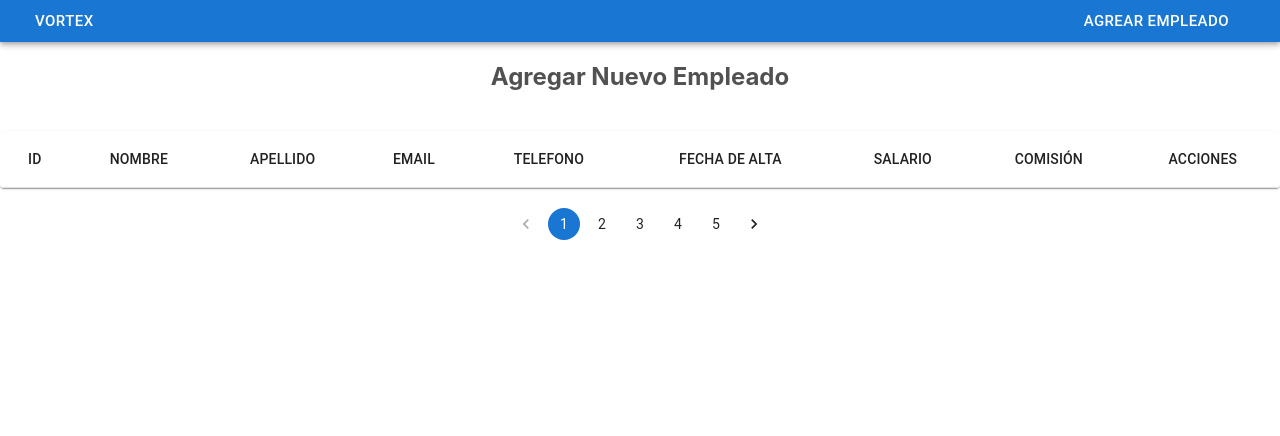
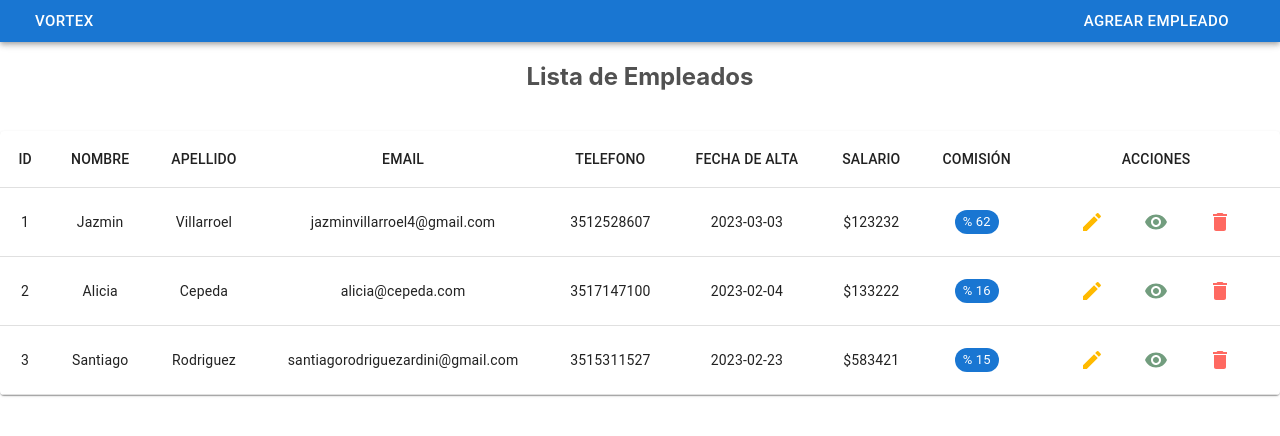
Before and after one commit to SantiagoRodriguez10/proyecto-vortex-1, a React (Create React App) app: page / in a window 1280 px wide. Shown: the top 436 px of the page. Built offline with nearby package versions, Linux system fonts and the light colour scheme; data requests are answered from the project's data file.

Commit message:
Proyecto Terminado

```diff
--- a/db.json
+++ b/db.json
@@ -1,3 +1,34 @@
 {
-  "employees": []
+  "employees": [
+    {
+      "nombre": "Jazmin",
+      "apellido": "Villarroel",
+      "email": "jazminvillarroel4@gmail.com",
+      "telefono": 3512528607,
+      "fechaAlta": "2023-03-03",
+      "salario": 123232,
+      "comision": 62,
+      "id": 1
+    },
+    {
+      "nombre": "Alicia",
+      "apellido": "Cepeda",
+      "email": "alicia@cepeda.com",
+      "telefono": 3517147100,
+      "fechaAlta": "2023-02-04",
+      "salario": 133222,
+      "comision": 16,
+      "id": 2
+    },
+    {
+      "nombre": "Santiago",
+      "apellido": "Rodriguez",
+      "email": "santiagorodriguezardini@gmail.com",
+      "telefono": 3515311527,
+      "fechaAlta": "2023-02-23",
+      "salario": 583421,
+      "comision": 15,
+      "id": 3
+    }
+  ]
 }
--- /dev/null
+++ b/src/actions/alertaAction.js
@@ -0,0 +1,26 @@
+import {
+    MOSTRAR_ALERTA,
+    OCULTAR_ALERTA
+} from '../types'
+
+//Muestra alerta
+export function mostrarAlerta(alerta) {
+    return (dispatch) => {
+        dispatch(crearAlerta(alerta))
+    }
+}
+const crearAlerta = alerta => ({
+    type: MOSTRAR_ALERTA,
+    payload: alerta
+})
+
+//Ocultar la alerta
+export function ocultarAlertaAction() {
+    return (dispatch) => {
+        dispatch(ocultarAlerta())
+    }
+}
+
+const ocultarAlerta = () => ({
+    type: OCULTAR_ALERTA
+})
--- a/src/components/Empleados.js
+++ b/src/components/Empleados.js
@@ -16,12 +16,12 @@ import Swal from 'sweetalert2';
 import { useSelector, useDispatch } from 'react-redux';
 import { useNavigate } from 'react-router-dom';
 import { obtenerEmpleadosAction, borrarEmpleadoAction, obtenerEmpleadoEditar } from '../actions/empleadoActions';
-import DetalleEmpleado from './DetalleEmpleado';
+
 
 function Empleados({empleado}) {
 
   const dispatch = useDispatch()
-  const navigate = useNavigate()//Habilitar history para redirección
+  const navigate = useNavigate()
 
   useEffect(()=> {
 
@@ -34,6 +34,7 @@ function Empleados({empleado}) {
   //Obtener el State
   const empleados = useSelector( state => state.empleados.empleados )
   const error = useSelector(state => state.empleados.error)
+  console.log('empleados: ', empleados);
 
   //Funcion que redirige de forma programada
   const redireccionarEdicion = empleado => {
@@ -76,13 +77,12 @@ const redireccionarDetalle = empleado => {
     <>
       <div style={{ display: 'flex', justifyContent: 'center' }}>
       <h2 className='text-center mb-4 font-weight-bold' style={{ color: "#515151" }}>
-            Agregar Nuevo Empleado
+            Lista de Empleados
       </h2>
       </div>
           <>
           <br></br>
         <div style={{ display: 'flex', justifyContent: 'center'  }}>
-
         <TableContainer component={Paper}>
               <Table>
                 <TableHead>
@@ -99,14 +99,15 @@ const redireccionarDetalle = empleado => {
                   </TableRow>
                 </TableHead>
                 <TableBody>
-                {empleados.lenght === [] ?
+                {empleados.length === 0 ?
                 <div style={{ display: 'flex', justifyContent: 'center' }}>
+                  <Stack sx={{ width: '100%' }} spacing={2}>
                   <Alert severity="error">
-                    <AlertTitle>Error</AlertTitle>
-                    No hay ningún empleado — <strong>Agregá uno!</strong>
+                    No hay ningún empleado — <strong> Agrega uno!</strong>
                   </Alert>
+                  </Stack>
                 </div>
-                  : (
+                : (
                   empleados.map((row) => (
                     <TableRow
                       key={row.id}
@@ -167,22 +168,15 @@ const redireccionarDetalle = empleado => {
                       </TableCell>
 
                     </TableRow>
-                        ))
-                  )}
+                ))
+              )}
                 </TableBody>
               </Table>
             </TableContainer>
         </div>
-
-        <br></br>
-        <div style={{ display: 'flex', justifyContent: 'center' }}>
-        <Stack spacing={2}>
-          <Pagination count={5} defaultPage={1} color="primary" />
-        </Stack>
-        </div>
-        <br></br>
     </>
     </>
+
   )
 }
 
--- a/src/components/NuevoEmpleado.js
+++ b/src/components/NuevoEmpleado.js
@@ -19,6 +19,7 @@ import CancelIcon from '@mui/icons-material/Cancel';
 
 //Actions de Redux
 import { crearNuevoEmpleadoAction } from '../actions/empleadoActions.js'
+import { mostrarAlerta } from '../actions/alertaAction.js';
 
 const Alert = React.forwardRef(function Alert(props, ref) {
   return <MuiAlert elevation={6} ref={ref} variant="filled" {...props} />;
@@ -43,7 +44,7 @@ function NuevoEmpleado() {
   //Accedo al state del store con useSelector
   const cargando = useSelector(state => state.empleados.loading)
   const error = useSelector(state => state.empleados.error)
-
+  const alerta = useSelector(state => state.alerta.alerta)
   const [open, setOpen] = React.useState(false);
 
   const handleClick = () => {
@@ -74,6 +75,12 @@ function NuevoEmpleado() {
           salario === 0 ||
           comision === 0
           ){
+
+            const alerta = {
+              classes: 'alert alert-danger text-center text-uppercase p3'
+            }
+            dispatch(mostrarAlerta(alerta))
+
             return
           }
       //Si no hay errores
@@ -110,6 +117,11 @@ function NuevoEmpleado() {
           </h2>
           </div>
           <br></br>
+          {alerta ? <p className={alerta.classes}>
+          <Stack sx={{ width: '100%' }} spacing={2}>
+          <Alert severity="warning"> Cuidado! — Todos los campos son obligatorios</Alert>
+          </Stack>
+          </p> : null}
           <form onSubmit={submitNuevoEmpleado}>
           <Box sx={{ flexGrow: 1 }}>
             <Grid container spacing={2} sx={{ justifyContent: 'space-between' }}>
--- /dev/null
+++ b/src/reducers/alertaReducer.js
@@ -0,0 +1,26 @@
+import {
+    MOSTRAR_ALERTA,
+    OCULTAR_ALERTA
+} from '../types'
+
+//Cada Reducer tiene su propio State
+const initialState = {
+    alerta: null
+}
+
+export default function( state = initialState, action ) {
+    switch(action.type) {
+        case MOSTRAR_ALERTA:
+            return{
+                ...state,
+                alerta: action.payload
+            }
+        case OCULTAR_ALERTA:
+            return{
+                ...state,
+                alerta: null
+            }
+        default:
+            return state
+    }
+}
--- a/src/reducers/index.js
+++ b/src/reducers/index.js
@@ -1,6 +1,8 @@
 import { combineReducers } from "redux";
 import empleadosReducer from "./empleadosReducer";
+import alertaReducer from "./alertaReducer";
 
 export default combineReducers({
-    empleados : empleadosReducer
+    empleados : empleadosReducer,
+    alerta: alertaReducer
 })
--- a/src/store.js
+++ b/src/store.js
@@ -2,10 +2,10 @@ import { createStore, applyMiddleware, compose } from 'redux'
 import thunk from 'redux-thunk'
 import reducer from './reducers'
 
-/* const composeEnhancers = window.__REDUX_DEVTOOLS_EXTENSION_COMPOSE__ || compose;
+const composeEnhancers = window.__REDUX_DEVTOOLS_EXTENSION_COMPOSE__ || compose;
 const store = createStore(reducer, composeEnhancers(applyMiddleware(thunk)));
- */
-    const store = createStore(
+
+/*     const store = createStore(
         reducer,
       compose( applyMiddleware(thunk),
 
@@ -13,6 +13,6 @@ const store = createStore(reducer, composeEnhancers(applyMiddleware(thunk)));
             typeof window.__REDUX_DEVTOOLS_EXTENSION__ !== 'undefined' ?
             window.__REDUX_DEVTOOLS_EXTENSION__() : f => f
         )
-    )
+    ) */
 
 export default store
--- a/src/types/index.js
+++ b/src/types/index.js
@@ -18,3 +18,7 @@ export const EMPLEADO_EDITADO_ERROR = 'EMPLEADO_EDITADO_ERROR'
 export const OBTENER_EMPLEADO_ELIMINAR = 'OBTENER_EMPLEADO_ELIMINAR'
 export const EMPLEADO_ELIMINADO_EXITO = 'EMPLEADO_ELIMINADO_EXITO'
 export const EMPLEADO_ELIMINADO_ERROR = 'EMPLEADO_ELIMINADO_ERROR'
+
+//Alertas
+export const MOSTRAR_ALERTA = 'MOSTRAR_ALERTA'
+export const OCULTAR_ALERTA = 'OCULTAR_ALERTA'
```
Also changed, not shown: src/components/Empleado.js (added, +68 -0 lines).
